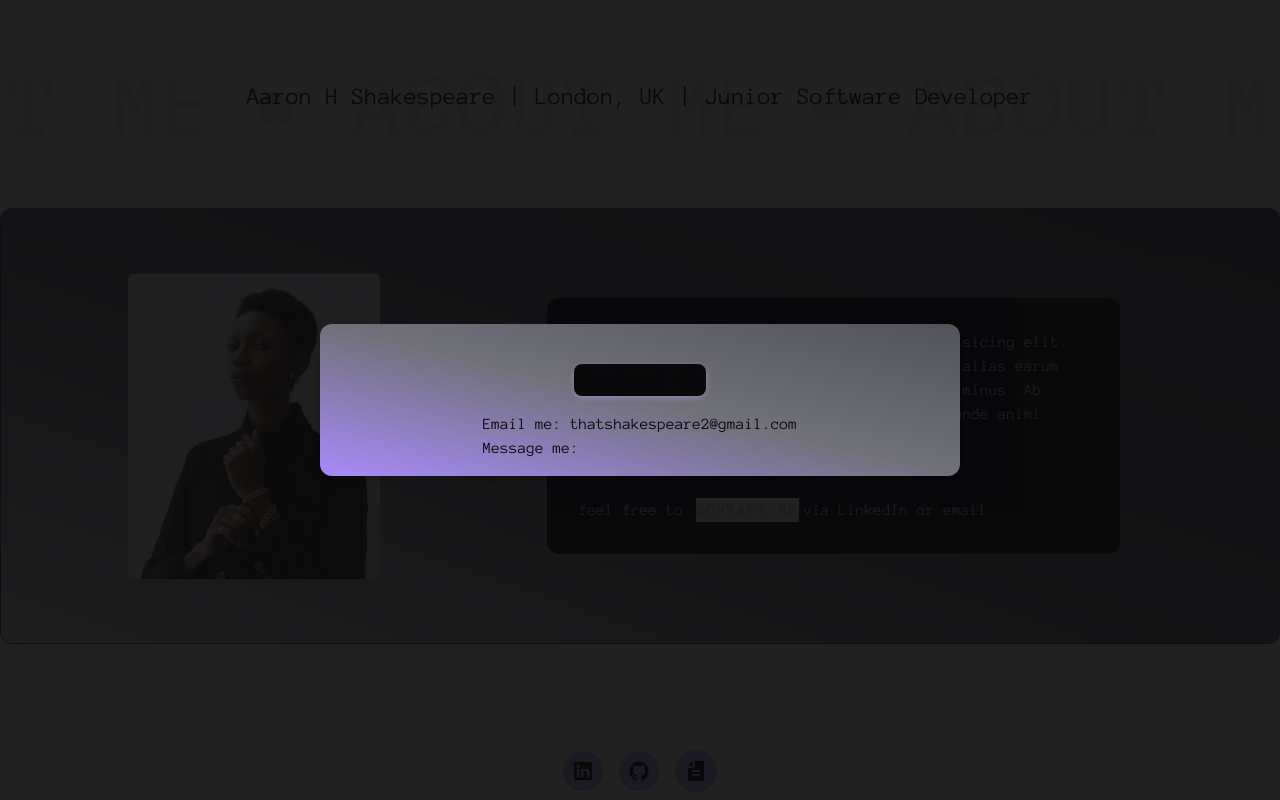
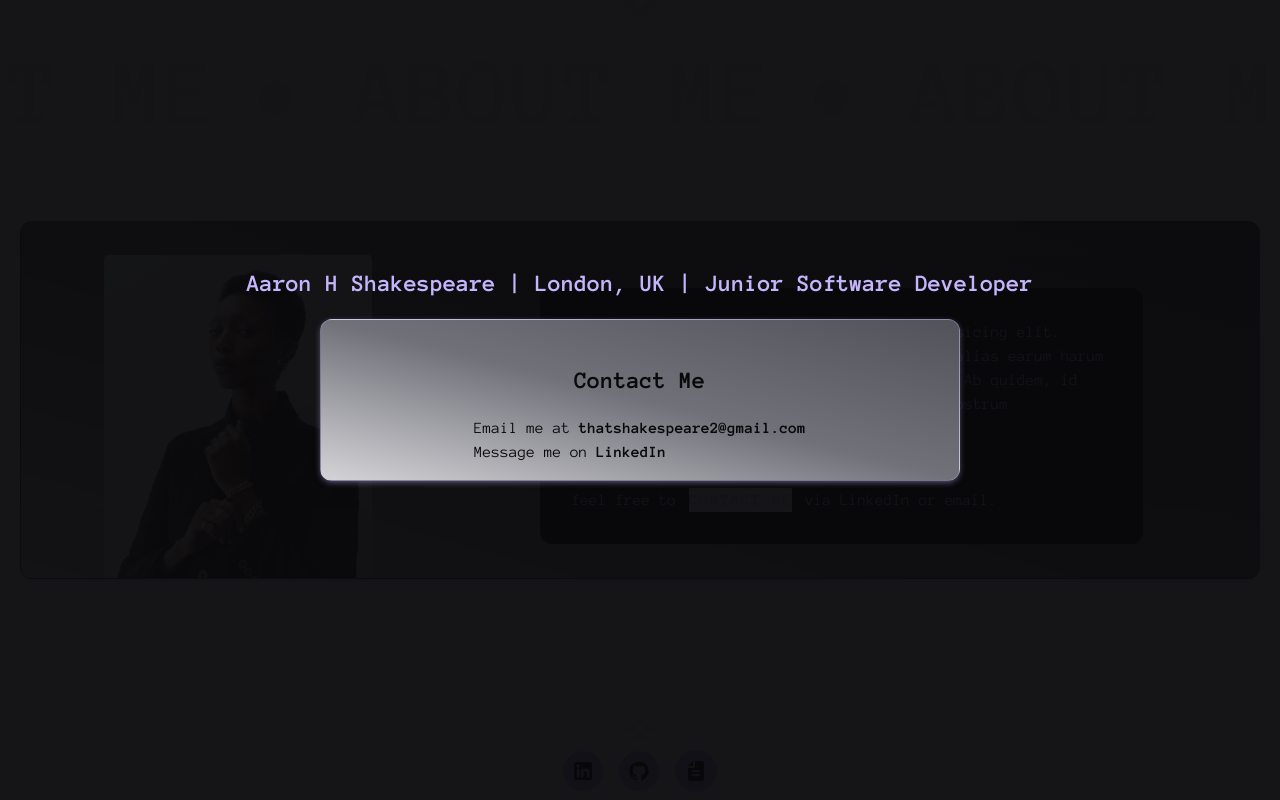
Before and after one commit to aaronAlien/AHS-Portfolio, a React (Vite) app: page / in a window 1280 px wide. Both pictures are taken after a click on the button "CONTACT ME". Shown: the part 1650-2450 px from the top of the page. Built offline with nearby package versions, Linux system fonts and the light colour scheme.

Commit message:
Pages - add scroll chevron. ContactModal - styles. AboutMe - wrapped properly <></>.

```diff
--- a/src/Components/About/MoreAboutMe.jsx
+++ b/src/Components/About/MoreAboutMe.jsx
@@ -5,8 +5,7 @@ import ContactModal from "../Modal/ContactModal";
 const MoreAboutMe = ({ setIsOpen }) => {
   return (
     <>
-      <div className='max-w-screen-xl mx-auto p-5 w-2/3 sm:p-10 md:p-16 bg-gradient-to-tr from-zinc-300 via-zinc-500 to-zinc-600 rounded-xl shadow-custom border border-violet-950/50'>
-        <div className='grid sm:grid-cols-3 sm:grid-rows-3 gap-2'>
+        <div className='grid sm:grid-cols-3 sm:grid-rows-3'>
           <div className='col-span-1 row-span-3'>
             <img src={portrait} alt='' className='w-2/3 mx-auto rounded-md' />
           </div>
@@ -21,13 +20,12 @@ const MoreAboutMe = ({ setIsOpen }) => {
             <ul className='flex flex-col gap-2 mt-4'>
               <li>More questions?</li>
               <span className='text-violet-300'>
-                feel free to <ContactModal />
-                 via LinkedIn or email.
+                feel free to <ContactModal /> via LinkedIn or email.
               </span>
             </ul>
           </div>
         </div>
-      </div>
+
     </>
   );
 };
--- a/src/Components/Landing/Landing.jsx
+++ b/src/Components/Landing/Landing.jsx
@@ -3,30 +3,32 @@ import Header from "../Header/Header";
 import Skills from "../Skills/Skills";
 import Bio from "../About/Bio";
 import MyCV from "../CV/MyCV";
+import { FaAnglesDown } from "react-icons/fa6";
 
 const Landing = () => {
-
   return (
     <>
       <div className='max-w-screen-xl flex flex-col m-6 sm:mx-5 px-4 pt-8 bg-gradient-to-tr from-zinc-600 via-zinc-800 to-zinc-900 rounded-xl shadow-custom border border-violet-300/30'>
         <div className='grid grid-cols-1 md:grid-cols-5 sm:grid-cols-2 sm:grid-rows-2 md:grid-rows-4-[200px] gap-2 items-start pb-3 sm:pb-8'>
-
           <div className='md:col-span-5 sm:col-span-2 col-span-1 mx-auto row-span-1'>
             <Header />
           </div>
 
           <div className='cols-span-1 row-start-2 md:col-start-2 sm:col-start-1 row-span-1 md:col-span-3 w-full'>
             <Bio />
-            <div className="flex items-center justify-center my-4 sm:mt-2 w-full sm:w-min">
+            <div className='flex items-center justify-center my-4 sm:mt-2 w-full sm:w-min'>
               <MyCV />
             </div>
-
           </div>
           <div className='cols-span-1 row-start-3 md:col-span-2 sm:col-start-2 row-span-1 md:col-start-4 md:row-start-2 mx-auto w-full'>
             <Skills />
           </div>
-
         </div>
+      </div>
+      <div className='relative top-28 animate-pulse text-zinc-200/80 text-7xl'>
+        <a href="#projects">
+          <FaAnglesDown />
+        </a>
       </div>
     </>
   );
--- a/src/Components/Modal/ContactModal.jsx
+++ b/src/Components/Modal/ContactModal.jsx
@@ -2,7 +2,6 @@ import React, { useRef, useState } from "react";
 import windowClick from "../../Hooks/WindowClick";
 
 const ContactModal = () => {
-
   const [isOpen, setIsOpen] = useState(false);
   const modalRef = useRef();
 
@@ -19,29 +18,39 @@ const ContactModal = () => {
 
       {isOpen && (
         <div
-        ref={modalRef}
-        className='fixed inset-0 flex items-center justify-center z-50 bg-zinc-950/90'>
-          <div className='container max-w-screen-sm mx-auto pt-5 px-5 w-4/5 sm:px-10 sm:pt-10 md:px-16 flex flex-col justify-center items-center rounded-xl text-zinc-950 shadow-md bg-gradient-to-tr from-violet-400 via-zinc-500 to-zinc-600'>
+          ref={modalRef}
+          className='fixed inset-0 flex items-center justify-center z-50 bg-zinc-950/95'
+        >
+          <div className='container max-w-screen-sm mx-auto pt-5 px-5 w-4/5 sm:px-10 sm:pt-10 md:px-16 flex flex-col justify-center items-center rounded-xl text-zinc-950 shadow-custom border border-violet-300/30 bg-gradient-to-tr from-zinc-300 via-zinc-500 to-zinc-600'>
+            <span className='absolute items-center top-1/3 text-2xl font-bold text-violet-300'>
+              Aaron H Shakespeare | London, UK | Junior Software Developer
+            </span>
 
-            <span className='absolute items-center top-20 text-2xl'>
-                Aaron H Shakespeare
-                |
-                London, UK
-                |
-                Junior Software Developer
-                </span>
-
-            <div className='bg-zinc-950 rounded-lg shadow-custom'>
-              <h3 className='text-2xl font-semibold font-anonymousPro'>
+            <div className=''>
+              <h3 className='text-2xl py-1 px-4 font-semibold font-anonymousPro text-zinc-950'>
                 Contact Me
               </h3>
             </div>
 
             <div className='m-4'>
               <ul>
-                <li>Email me: thatshakespeare2@gmail.com</li>
-                <li>Message me: </li>
-                <li></li>
+                <a href=''>
+                  <li>
+                    Email me at{" "}
+                    <a
+                      href='mailto:thatshakespeare2@gmail.com'
+                      className='font-semibold hover:uppercase transition-all 500ms ease-in-out'
+                    >
+                      thatshakespeare2@gmail.com
+                    </a>
+                  </li>
+                </a>
+                <li>
+                  Message me on{" "}
+                  <a href='' className='font-semibold hover:animate-pulse hover:uppercase'>
+                    LinkedIn
+                  </a>
+                </li>
               </ul>
             </div>
           </div>
--- a/src/Pages/About/AboutMe.jsx
+++ b/src/Pages/About/AboutMe.jsx
@@ -1,16 +1,32 @@
-import React from 'react'
-import MoreAboutMe from '../../Components/About/MoreAboutMe'
-import MarqueeAboutMe from '../../Components/Marquee/MarqueeAboutMe'
+import React from "react";
+import MoreAboutMe from "../../Components/About/MoreAboutMe";
+import MarqueeAboutMe from "../../Components/Marquee/MarqueeAboutMe";
+import portrait from "../../assets/AHShakespearePFP.png";
+import ContactModal from "../../Components/Modal/ContactModal";
+import { FaAnglesUp } from "react-icons/fa6";
 
 const AboutMe = () => {
   return (
-    <div>
-    <div className="relative left-0 mb-6 sm:mb-14">
-      <MarqueeAboutMe />
+    <>
+      <div className='relative left-0 mb-6 sm:mb-14'>
+        <MarqueeAboutMe />
       </div>
+      <div
+        id='about'
+        className='max-w-screen-xl flex flex-col m-6 sm:mx-5 px-4 pt-8 bg-gradient-to-tr from-zinc-300 via-zinc-500 to-zinc-600 rounded-xl shadow-custom border border-violet-950/50'
+      >
         <MoreAboutMe />
-    </div>
-  )
-}
+      </div>
+      <div className='relative top-28 w-min text-center animate-pulse text-zinc-200/80 text-4xl'>
+        <a href='#landing'>
+          <FaAnglesUp />
+          <p className='text-xs'>top</p>{" "}
+        </a>
+      </div>
+    </>
+  );
+};
 
-export default AboutMe
+export default AboutMe;
+/*
+ */
--- a/src/Pages/Main/Main.jsx
+++ b/src/Pages/Main/Main.jsx
@@ -8,7 +8,9 @@ const Main = () => {
   return (
     <>
       <div className='flex flex-col items-center justify-center'>
-        <div className='container flex flex-col items-center justify-center min-h-screen'>
+        <div
+        id="landing"
+        className='container flex flex-col items-center justify-center min-h-screen'>
           <Landing />
         </div>
       </div>
@@ -22,7 +24,7 @@ const Main = () => {
       </div>
       <div className='flex flex-col items-center justify-center'>
         <div
-          id='about'
+
           className='container flex flex-col items-center justify-center min-h-screen'
         >
           <AboutMe />
--- a/src/Pages/MyProjects/MyProjects.jsx
+++ b/src/Pages/MyProjects/MyProjects.jsx
@@ -4,6 +4,8 @@ import coffee from "../../assets/CardImages/coffee.png";
 import genshin from "../../assets/CardImages/genshin.png";
 import blurt from "../../assets/CardImages/blurt.png";
 import MarqueeProjects from "../../Components/Marquee/MarqueeProjects";
+import { FaAnglesDown } from "react-icons/fa6";
+
 
 const MyProjects = () => {
   const projectsData = [
@@ -58,6 +60,11 @@ const MyProjects = () => {
           </button>
         </div>*/}
       </div>
+      <div className='relative top-28 animate-pulse text-zinc-200/80 text-7xl'>
+        <a href="#about">
+          <FaAnglesDown />
+        </a>
+      </div>
     </>
   );
 };
```
